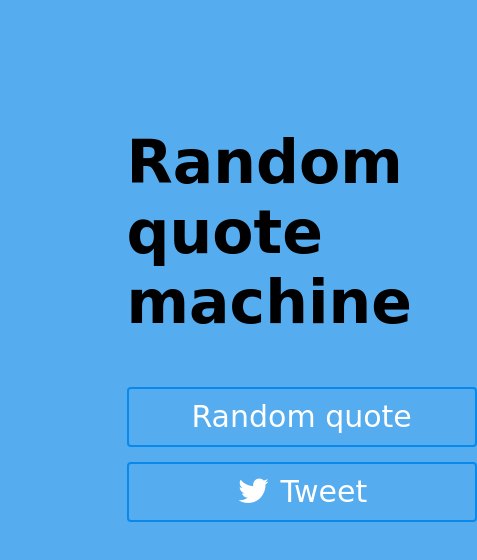
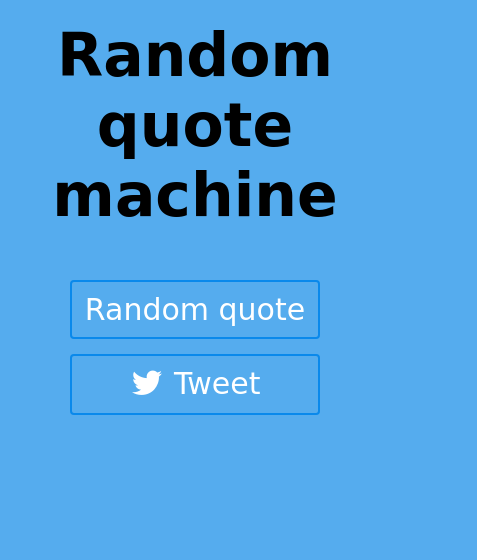
Before and after one commit to krollukasz/16.4_Random_quote, a website: page index.html in a window 390 px wide. Shown: the whole page, 477 px wide, since content can reach past the window. Drawn offline with Linux system fonts and the light colour scheme; no server answers; a web font is replaced by a local one.

Commit message:
Fix bug with justify elements on mobile devices

```diff
--- a/sass/style.scss
+++ b/sass/style.scss
@@ -12,8 +12,9 @@ body {
 
 .container {
   margin: 0 auto;
-  padding: 15vh;
-  height: 100vh;
+  width: 100%;
+  height: auto;
+  padding: 20px;
   text-align: center;
 }
 
@@ -28,8 +29,6 @@ header {
 }
 
 .buttons {
-  width: 100%;
-  height: auto;
   margin-top: 50px;
   text-align: center;
   display: flex;
@@ -39,9 +38,9 @@ header {
 
   .btn {
     margin-bottom: 15px;
-    padding: 10px 0;
-    width: 350px;
-    height: 60px;
+    padding: 10px;
+    width: 250px;
+    height: auto;
     background-color: #55ACEE;
     color: #ffffff;
     font-family: "Averia Serif Libre", cursive;
```
Also changed, not shown: css/style.css, 1 other file.
